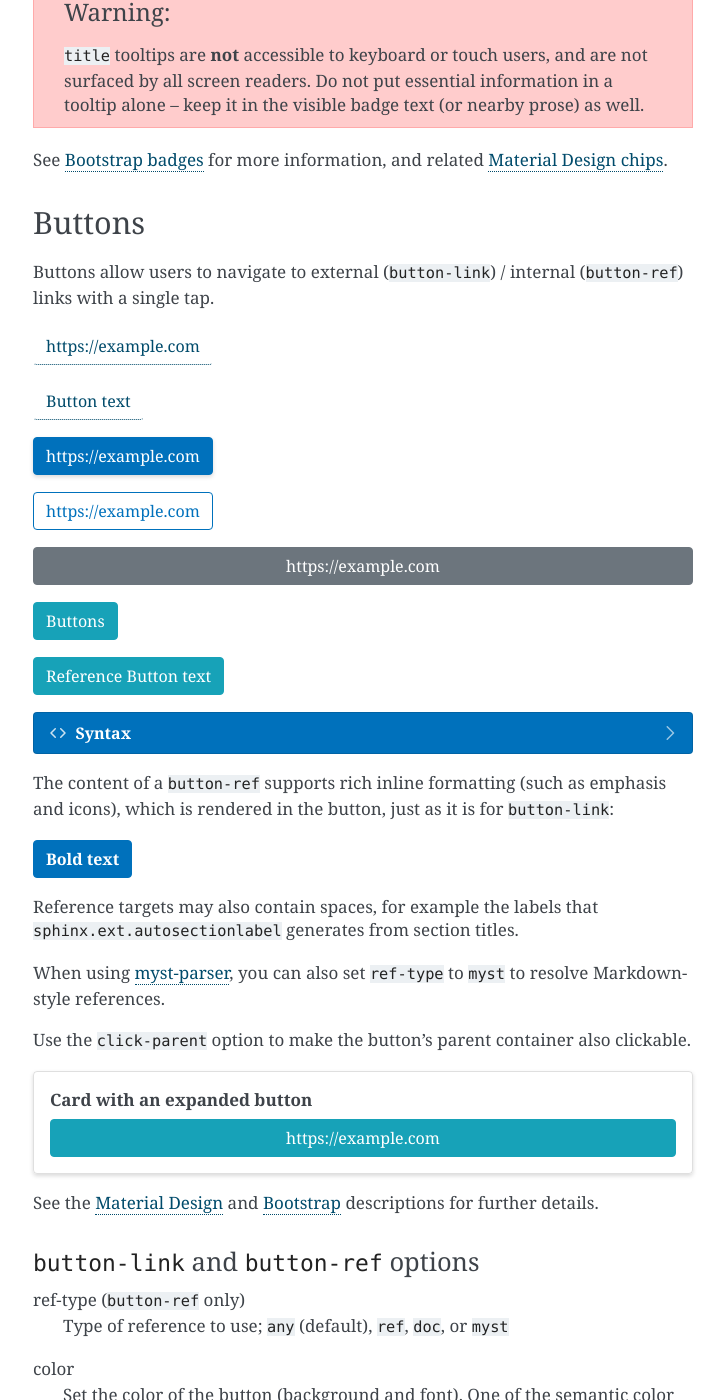
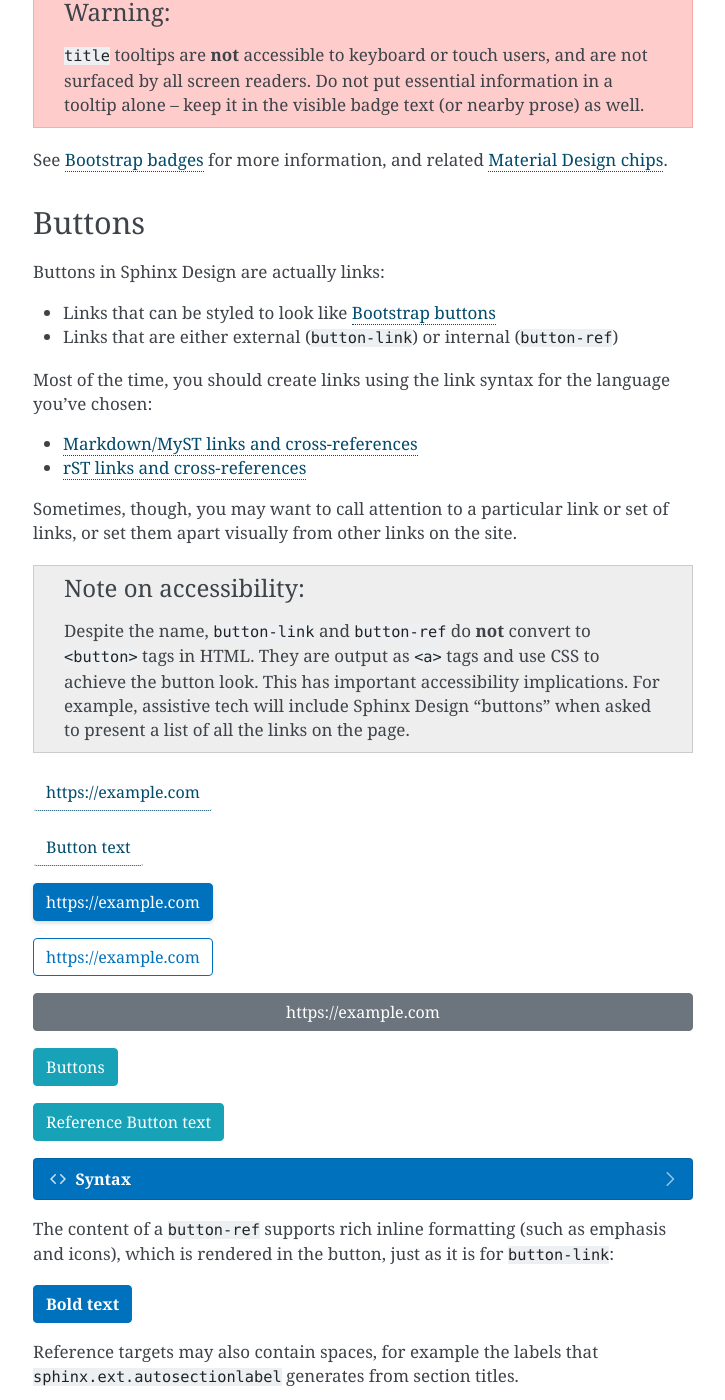
Before and after one commit to executablebooks/sphinx-design, a Sphinx documentation site: the page built from docs/badges_buttons.md, in a window 1280 px wide and 1400 px high, scrolled down 1541 px. Shown: the whole window, without its empty margins (387-1112 px from the left). Built offline with Sphinx 7.4.7, drawn with Linux system fonts in a browser that asks for light colours; nearby versions of some CDN libraries.

Commit message:
📚 Clarify that buttons are styled links (#287)
Carries the documentation clarification from #158 (thanks @gabalafou —
the commit is authored to you) forward onto the current docs:

- The Buttons intro now explains that `button-link`/`button-ref` are
*links styled as buttons*, and that plain link syntax is usually the
right tool — these directives are for calling visual attention to a
link.
- Adds the accessibility admonition: the output is an `<a>` tag, not
`<button>`, so assistive tech treats them as links (e.g. they appear in
links lists).
- Drops the stale Material Design/Bootstrap "further details" sentence.

The original PR's snippet/fixture additions are not carried: they
predate three rewrites of this docs page and the button test-suite
additions (#281's `tests/test_buttons.py` now covers `button-ref`
rendering directly), so only the prose — the durable part — comes
forward, lightly adapted.

Supersedes #158 (will be closed with credit once this merges).

Co-authored-by: gabalafou <317883+gabalafou@users.noreply.github.com>

````diff
--- a/docs/badges_buttons.md
+++ b/docs/badges_buttons.md
@@ -102,7 +102,29 @@ See [Bootstrap badges](https://getbootstrap.com/docs/5.0/components/badge/) for
 
 ## Buttons
 
-Buttons allow users to navigate to external (`button-link`) / internal (`button-ref`) links with a single tap.
+Buttons in Sphinx Design are actually links:
+
+- Links that can be styled to look like
+  [Bootstrap buttons](https://getbootstrap.com/docs/5.0/components/buttons/)
+- Links that are either external (`button-link`) or internal (`button-ref`)
+
+Most of the time, you should create links using the link syntax for the language
+you've chosen:
+
+- [Markdown/MyST links and cross-references](https://myst-parser.readthedocs.io/en/latest/syntax/cross-referencing.html#examples)
+- [rST links and cross-references](https://www.sphinx-doc.org/en/master/usage/restructuredtext/basics.html#hyperlinks)
+
+Sometimes, though, you may want to call attention to a particular link or set of
+links, or set them apart visually from other links on the site.
+
+:::{admonition} Note on accessibility
+
+Despite the name, `button-link` and `button-ref` do **not** convert to
+`<button>` tags in HTML. They are output as `<a>` tags and use CSS to achieve
+the button look. This has important accessibility implications. For example,
+assistive tech will include Sphinx Design "buttons" when asked to present a list
+of all the links on the page.
+:::
 
 ```{button-link} https://example.com
 ```
@@ -175,8 +197,6 @@ Use the `click-parent` option to make the button's parent container also clickab
 ```
 
 :::
-
-See the [Material Design](https://material.io/components/buttons) and [Bootstrap](https://getbootstrap.com/docs/5.0/components/buttons/) descriptions for further details.
 
 ### `button-link` and `button-ref` options
 
````
